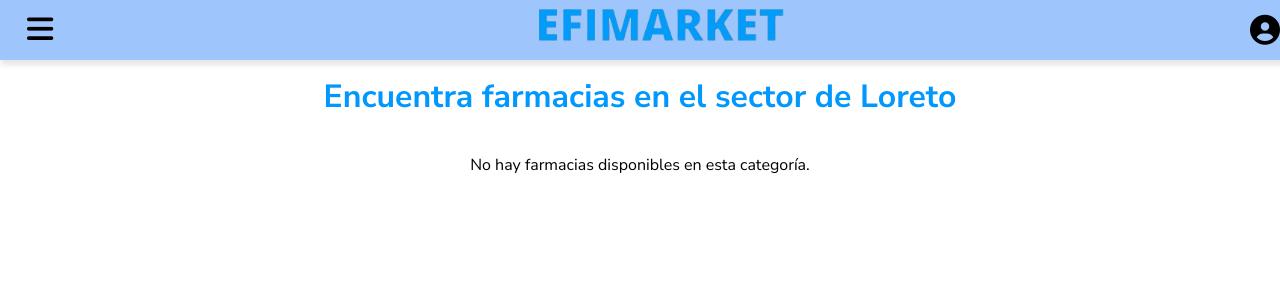
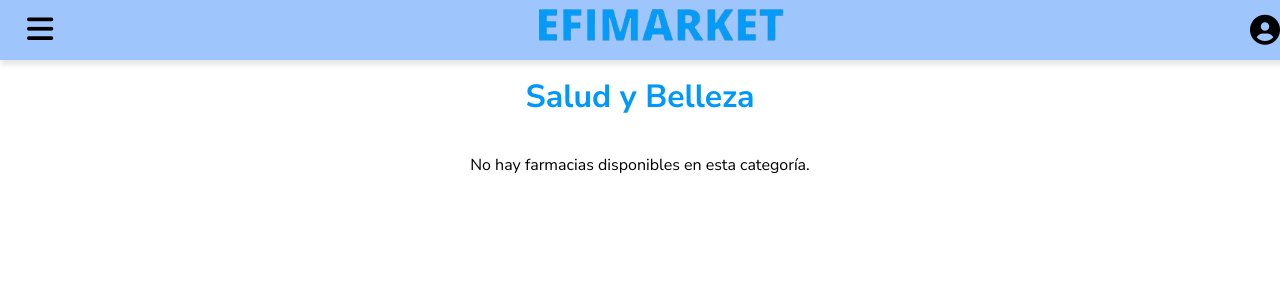
Before and after one commit to xngxllw/Efimarket, a PHP site: page /categorias/farmacia.php in a window 1280 px wide. Shown: the top 300 px of the page. Run offline with PHP 8.4, Linux system fonts and the light colour scheme; data comes from the database, SQL or seed files in the repository; some libraries are stand-ins or nearby versions.

Commit message:
subida de negocio pinkittyglam y cambio en categorias

```diff
--- a/Vista/categorias/carniceria.php
+++ b/Vista/categorias/carniceria.php
@@ -93,8 +93,7 @@
             <li class="elementos-menu"><a href="frutas.php">Frutas y verduras</a></li>
             <li class="elementos-menu"><a href="mascotas.php">Tienda de Mascotas</a></li>
             <li class="elementos-menu"><a href="carniceria.php">Carniceria</a></li>
-            <li class="elementos-menu"><a href="farmacia.php">Farmacias</a></li>
-            <li class="elementos-menu"><a href="papelerias.php">Papelerias</a></li>
+            <li class="elementos-menu"><a href="farmacia.php">Salud y Belleza</a></li>
             <li class="elementos-menu"><a href="ropa.php">Tienda de ropa</a></li>
         </ul>
     </div>
--- a/Vista/categorias/farmacia.php
+++ b/Vista/categorias/farmacia.php
@@ -37,7 +37,7 @@
         </div>
     </nav>
     <header>
-        <h1>Encuentra farmacias en el sector de Loreto</h1>
+        <h1>Salud y Belleza</h1>
     </header>
     <div class="contenedor-negocios">
         <?php
@@ -91,11 +91,11 @@
             <li class="elementos-menu"><a href="panaderia.php">Panaderías</a></li>
             <li class="elementos-menu"><a href="rapidas.php">Comidas Rápidas</a></li>
             <li class="elementos-menu"><a href="servicios.php">Servicios</a></li>
+            <li class="elementos-menu"><a href="frutas.php">Frutas y verduras</a></li>
             <li class="elementos-menu"><a href="mascotas.php">Tienda de Mascotas</a></li>
             <li class="elementos-menu"><a href="carniceria.php">Carniceria</a></li>
-            <li class="elementos-menu"><a href="farmacia.php">Farmacias</a></li>
+            <li class="elementos-menu"><a href="farmacia.php">Salud y Belleza</a></li>
             <li class="elementos-menu"><a href="ropa.php">Tienda de ropa</a></li>
-            <li class="elementos-menu"><a href="frutas.php">Frutas y verduras</a></li>
         </ul>
     </div>
     <div id="overlay"></div> <!--para oscurecer la pagina cuando aparezca el menu hamburguesa-->
--- a/Vista/categorias/frutas.php
+++ b/Vista/categorias/frutas.php
@@ -94,7 +94,7 @@
             <li class="elementos-menu"><a href="frutas.php">Frutas y verduras</a></li>
             <li class="elementos-menu"><a href="mascotas.php">Tienda de Mascotas</a></li>
             <li class="elementos-menu"><a href="carniceria.php">Carniceria</a></li>
-            <li class="elementos-menu"><a href="farmacia.php">Farmacias</a></li>
+            <li class="elementos-menu"><a href="farmacia.php">Salud y Belleza</a></li>
             <li class="elementos-menu"><a href="ropa.php">Tienda de ropa</a></li>
         </ul>
     </div>
--- a/Vista/categorias/mascotas.php
+++ b/Vista/categorias/mascotas.php
@@ -94,7 +94,7 @@
             <li class="elementos-menu"><a href="frutas.php">Frutas y verduras</a></li>
             <li class="elementos-menu"><a href="mascotas.php">Tienda de Mascotas</a></li>
             <li class="elementos-menu"><a href="carniceria.php">Carniceria</a></li>
-            <li class="elementos-menu"><a href="farmacia.php">Farmacias</a></li>
+            <li class="elementos-menu"><a href="farmacia.php">Salud y Belleza</a></li>
             <li class="elementos-menu"><a href="ropa.php">Tienda de ropa</a></li>
         </ul>
     </div>
--- a/Vista/categorias/panaderia.php
+++ b/Vista/categorias/panaderia.php
@@ -88,15 +88,15 @@
                 echo '<li class="elementos-menu"><a href="../../login.php">Iniciar Sesión</a></li>';
             }
             ?>
-            <li class="elementos-menu"><a href="fruver.php">Despensa</a></li>
+            <li class="elementos-menu"><a href="despensa.php">Despensa</a></li>
             <li class="elementos-menu"><a href="panaderia.php">Panaderías</a></li>
             <li class="elementos-menu"><a href="rapidas.php">Comidas Rápidas</a></li>
             <li class="elementos-menu"><a href="servicios.php">Servicios</a></li>
+            <li class="elementos-menu"><a href="frutas.php">Frutas y verduras</a></li>
             <li class="elementos-menu"><a href="mascotas.php">Tienda de Mascotas</a></li>
             <li class="elementos-menu"><a href="carniceria.php">Carniceria</a></li>
-            <li class="elementos-menu"><a href="farmacia.php">Farmacias</a></li>
+            <li class="elementos-menu"><a href="farmacia.php">Salud y Belleza</a></li>
             <li class="elementos-menu"><a href="ropa.php">Tienda de ropa</a></li>
-            <li class="elementos-menu"><a href="frutas.php">Frutas y verduras</a></li>
         </ul>
     </div>
     <div id="overlay"></div> <!--para oscurecer la pagina cuando aparezca el menu hamburguesa-->
--- a/Vista/categorias/rapidas.php
+++ b/Vista/categorias/rapidas.php
@@ -91,11 +91,11 @@
             <li class="elementos-menu"><a href="panaderia.php">Panaderías</a></li>
             <li class="elementos-menu"><a href="rapidas.php">Comidas Rápidas</a></li>
             <li class="elementos-menu"><a href="servicios.php">Servicios</a></li>
+            <li class="elementos-menu"><a href="frutas.php">Frutas y verduras</a></li>
             <li class="elementos-menu"><a href="mascotas.php">Tienda de Mascotas</a></li>
             <li class="elementos-menu"><a href="carniceria.php">Carniceria</a></li>
-            <li class="elementos-menu"><a href="farmacia.php">Farmacias</a></li>
+            <li class="elementos-menu"><a href="farmacia.php">Salud y Belleza</a></li>
             <li class="elementos-menu"><a href="ropa.php">Tienda de ropa</a></li>
-            <li class="elementos-menu"><a href="frutas.php">Frutas y verduras</a></li>
         </ul>
     </div>
     <div id="overlay"></div> <!--para oscurecer la pagina cuando aparezca el menu hamburguesa-->
--- a/Vista/categorias/ropa.php
+++ b/Vista/categorias/ropa.php
@@ -94,7 +94,7 @@
             <li class="elementos-menu"><a href="frutas.php">Frutas y verduras</a></li>
             <li class="elementos-menu"><a href="mascotas.php">Tienda de Mascotas</a></li>
             <li class="elementos-menu"><a href="carniceria.php">Carniceria</a></li>
-            <li class="elementos-menu"><a href="farmacia.php">Farmacias</a></li>
+            <li class="elementos-menu"><a href="farmacia.php">Salud y Belleza</a></li>
             <li class="elementos-menu"><a href="ropa.php">Tienda de ropa</a></li>
         </ul>
     </div>
--- a/Vista/categorias/servicios.php
+++ b/Vista/categorias/servicios.php
@@ -87,15 +87,15 @@
                 echo '<li class="elementos-menu"><a href="../../login.php">Iniciar Sesión</a></li>';
             }
             ?>
-            <li class="elementos-menu"><a href="fruver.php">Despensa</a></li>
+            <li class="elementos-menu"><a href="despensa.php">Despensa</a></li>
             <li class="elementos-menu"><a href="panaderia.php">Panaderías</a></li>
             <li class="elementos-menu"><a href="rapidas.php">Comidas Rápidas</a></li>
             <li class="elementos-menu"><a href="servicios.php">Servicios</a></li>
+            <li class="elementos-menu"><a href="frutas.php">Frutas y verduras</a></li>
             <li class="elementos-menu"><a href="mascotas.php">Tienda de Mascotas</a></li>
             <li class="elementos-menu"><a href="carniceria.php">Carniceria</a></li>
-            <li class="elementos-menu"><a href="farmacia.php">Farmacias</a></li>
+            <li class="elementos-menu"><a href="farmacia.php">Salud y Belleza</a></li>
             <li class="elementos-menu"><a href="ropa.php">Tienda de ropa</a></li>
-            <li class="elementos-menu"><a href="frutas.php">Frutas y verduras</a></li>
         </ul>
     </div>
     <div id="overlay"></div> <!--para oscurecer la pagina cuando aparezca el menu hamburguesa-->
--- a/Vista/index.php
+++ b/Vista/index.php
@@ -142,7 +142,7 @@
         </div>
         <div class="categoria">
             <a href="categorias/farmacia.php"><img src="images/farmacia.jpeg" alt=""></a>
-            <p>Farmacia</p>
+            <p>Salud y Belleza</p>
         </div>
         <div class="categoria">
             <a href="categorias/carniceria.php"><img src="images/carniceria.jpeg" alt=""></a>
```
Also changed, not shown: uploads/logos/pink.jpg (added).
